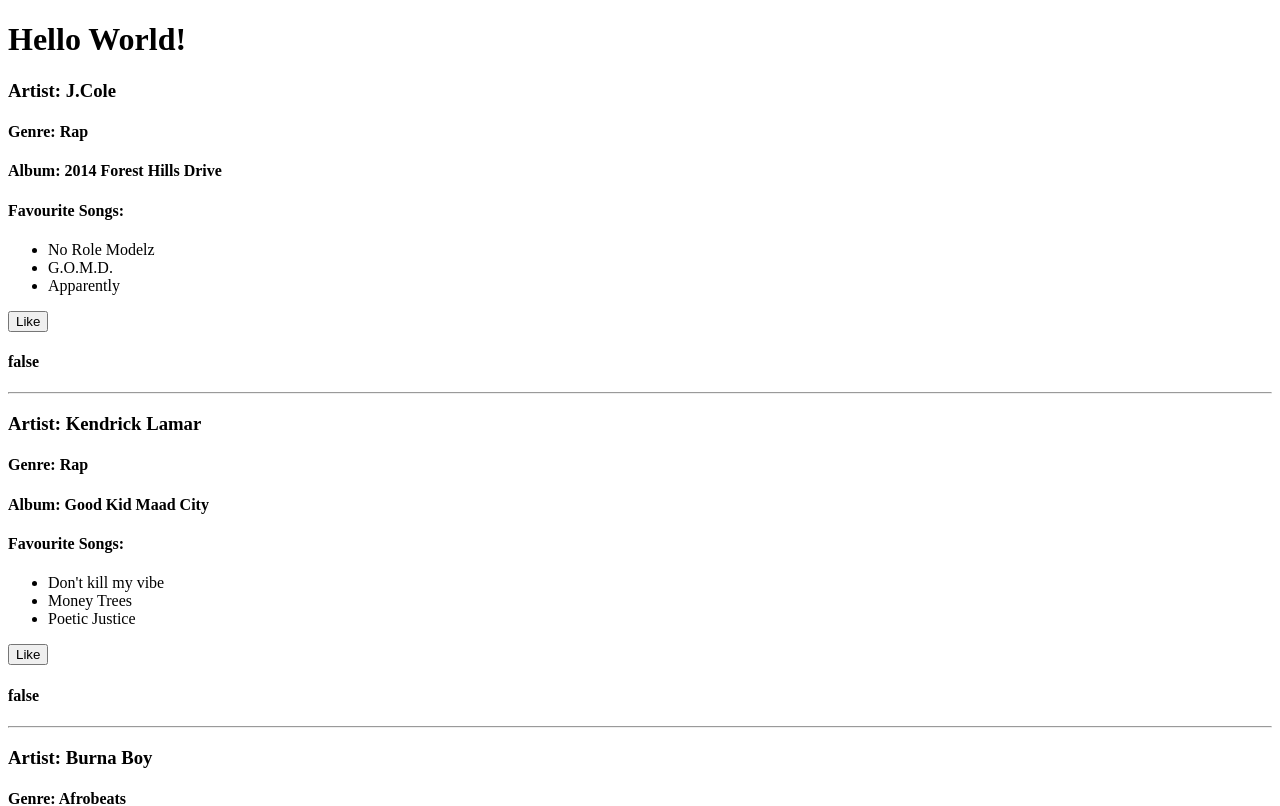
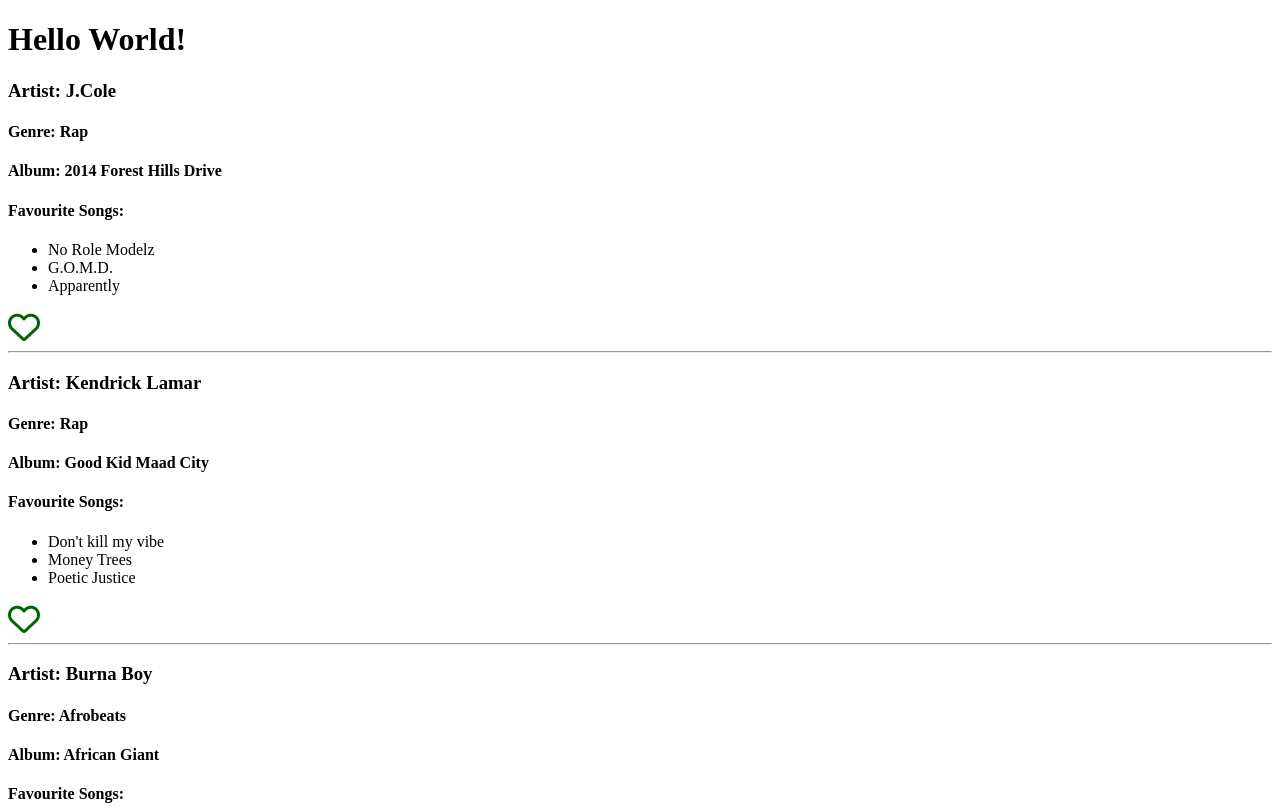
Before and after one commit to MugishaU/webpack_react, a React app: page / in a window 1280 px wide. Shown: the top 806 px of the page. Built offline with nearby package versions, Linux system fonts and the light colour scheme.

Commit message:
change like button to icon

```diff
--- a/public/index.html
+++ b/public/index.html
@@ -3,6 +3,11 @@
   <head>
     <meta charset="UTF-8" />
     <meta name="viewport" content="width=device-width, initial-scale=1.0" />
+    <script
+      defer
+      src="https://kit.fontawesome.com/b7267e30a9.js"
+      crossorigin="anonymous"
+    ></script>
     <title>Mugisha's Sounds</title>
   </head>
   <body id="root"></body>
--- a/src/Components/card.js
+++ b/src/Components/card.js
@@ -3,16 +3,18 @@
 class Card extends React.Component {
   state = {
     like: false,
+    fill: "fas fa-heart fa-2x",
+    empty: "far fa-heart fa-2x",
   };
 
   toggleLike = (event) => {
     event.stopPropagation();
-
     this.setState((prevState) => ({
       like: !prevState.like,
     }));
     console.log(this.state.like);
   };
+
   render() {
     return (
       <>
@@ -25,8 +27,12 @@
             return <li key={idx}>{song}</li>;
           })}
         </ul>
-        <button onClick={this.toggleLike}>Like</button>
-        <h4>{String(this.state.like)}</h4>
+
+        <i
+          style={{ cursor: "pointer", color: "darkgreen" }}
+          onClick={this.toggleLike}
+          className={this.state.like ? this.state.fill : this.state.empty}
+        ></i>
         <hr></hr>
       </>
     );
```
